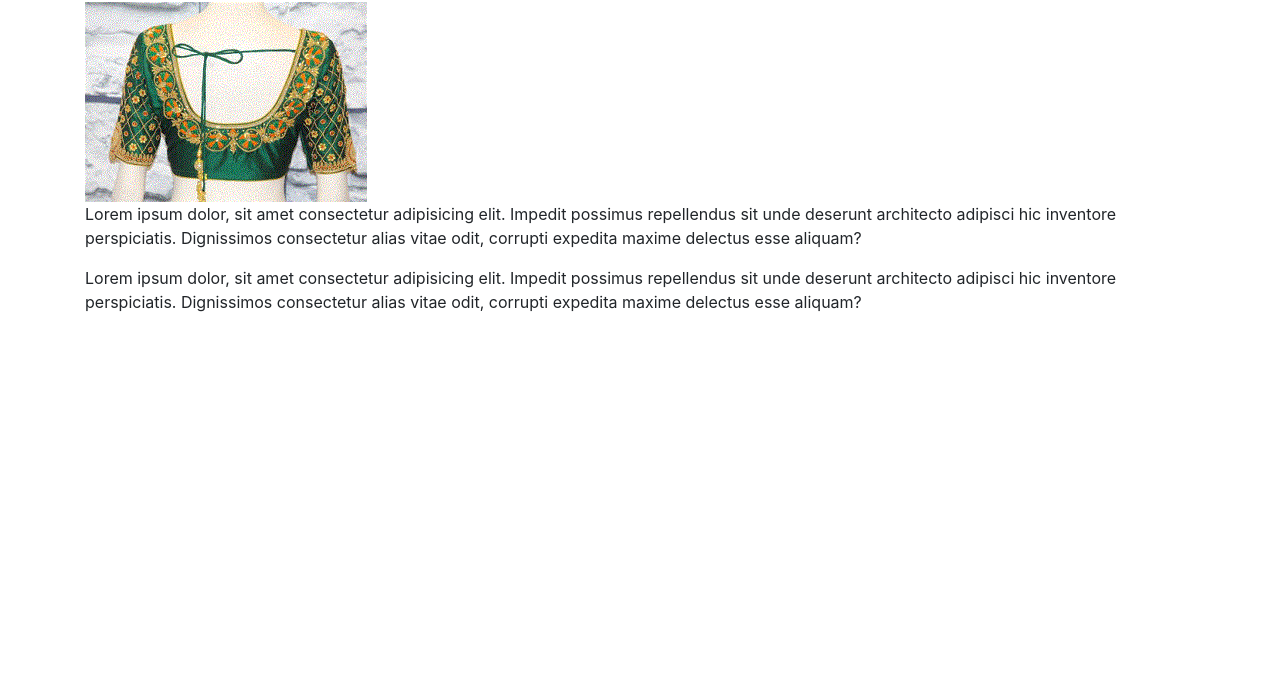
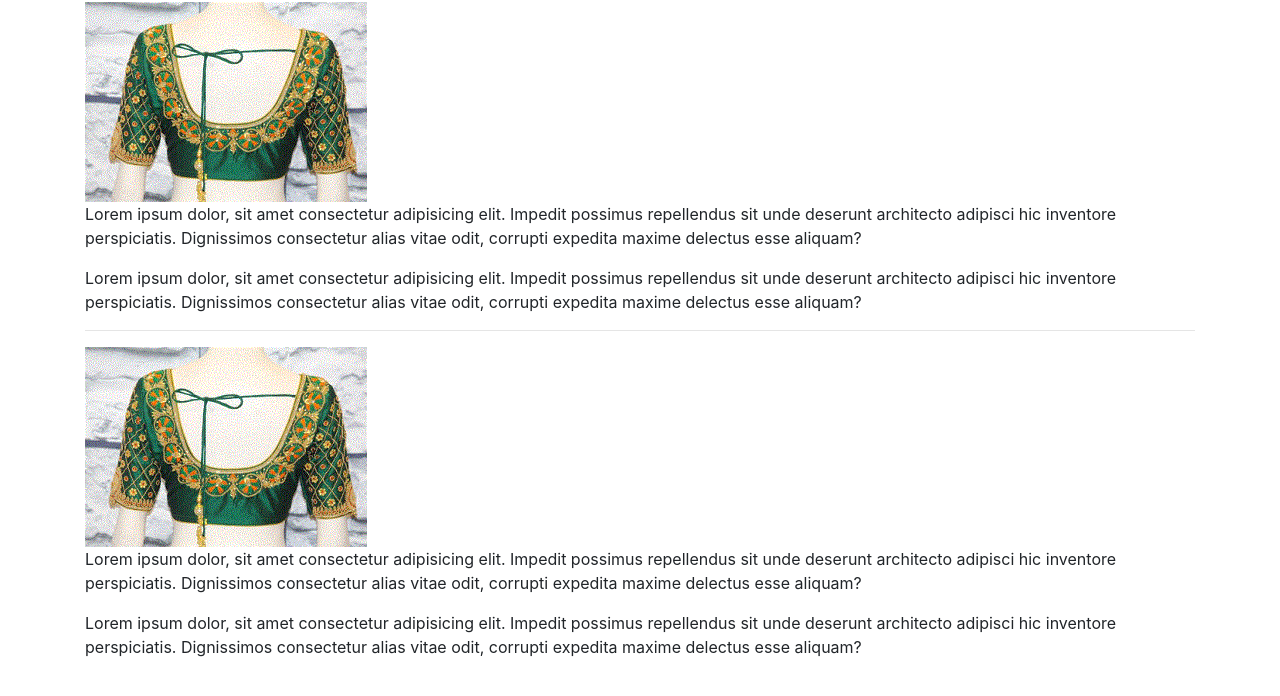
Before and after one commit to aalabi/class202203, a plain HTML site: page index.html in a window 1280 px wide. Shown: the part 54-750 px from the top of the page. Drawn offline with Linux system fonts and the light colour scheme.

Commit message:
added a new product

```diff
--- a/index.html
+++ b/index.html
@@ -22,6 +22,19 @@
             deserunt architecto adipisci hic inventore perspiciatis. Dignissimos consectetur alias vitae odit,
             corrupti expedita maxime delectus esse aliquam?
         </p>
+        <hr/>
+        <img src="img.gif"/>
+        <p>
+            Lorem ipsum dolor, sit amet consectetur adipisicing elit. Impedit possimus repellendus sit unde
+            deserunt architecto adipisci hic inventore perspiciatis. Dignissimos consectetur alias vitae odit,
+            corrupti expedita maxime delectus esse aliquam?
+        </p>
+
+        <p>
+            Lorem ipsum dolor, sit amet consectetur adipisicing elit. Impedit possimus repellendus sit unde
+            deserunt architecto adipisci hic inventore perspiciatis. Dignissimos consectetur alias vitae odit,
+            corrupti expedita maxime delectus esse aliquam?
+        </p>
     </div>
 </body>
 </html>
```
